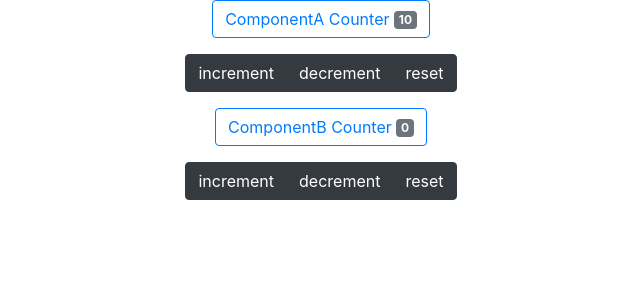
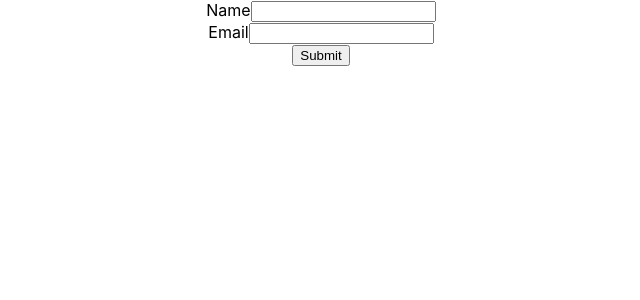
Before and after one commit to badruti94/firstapp, a React (Create React App) app: page / in a window 1280 px wide. Shown: the top 300 px of the page, without its empty margins (319-959 px from the left). Built offline with nearby package versions, Linux system fonts and the light colour scheme.

Commit message:
10 react hooks : 66. custom Hook.- using in form

```diff
--- a/src/App.js
+++ b/src/App.js
@@ -1,12 +1,10 @@
 import './App.css';
-import ComponentA from './components/ComponentA'
-import ComponentB from './components/ComponentB'
+import Form from './components/Form';
 
 function App() {
   return (
     <div className="App">
-      <ComponentA />
-      <ComponentB />
+      <Form />
     </div>
   );
 }
--- a/src/components/ComponentA.js
+++ /dev/null
@@ -1,31 +0,0 @@
-import 'bootstrap/dist/css/bootstrap.min.css'
-import { Button, ButtonGroup, Badge } from 'reactstrap';
-import useCounter from "../customhook/useCounter";
-
-const ComponentA = () => {
-    const [count, increment, decrement, reset] = useCounter(10)
-    return (
-        <div>
-            <ButtonGroup>
-                <Button color="primary" outline >
-                    ComponentA Counter <Badge color="secondary" > {count} </Badge>
-                </Button>
-            </ButtonGroup>
-            <p></p>
-            <ButtonGroup>
-                <Button color="dark" onClick={increment}  >
-                    increment
-                </Button>
-                <Button color="dark" onClick={decrement}  >
-                    decrement
-                </Button>
-                <Button color="dark" onClick={reset}  >
-                    reset
-                </Button>
-            </ButtonGroup>
-            <p></p>
-        </div>
-    )
-}
-
-export default ComponentA
--- a/src/components/ComponentB.js
+++ /dev/null
@@ -1,31 +0,0 @@
-import 'bootstrap/dist/css/bootstrap.min.css'
-import { Button, ButtonGroup, Badge } from 'reactstrap';
-import useCounter from "../customhook/useCounter";
-
-const ComponentB = () => {
-    const [count, increment, decrement, reset] = useCounter(0,3)
-    return (
-        <div>
-            <ButtonGroup>
-                <Button color="primary" outline >
-                    ComponentB Counter <Badge color="secondary" > {count} </Badge>
-                </Button>
-            </ButtonGroup>
-            <p></p>
-            <ButtonGroup>
-                <Button color="dark" onClick={increment}  >
-                    increment
-                </Button>
-                <Button color="dark" onClick={decrement}  >
-                    decrement
-                </Button>
-                <Button color="dark" onClick={reset}  >
-                    reset
-                </Button>
-            </ButtonGroup>
-            <p></p>
-        </div>
-    )
-}
-
-export default ComponentB
--- /dev/null
+++ b/src/components/Form.js
@@ -0,0 +1,34 @@
+import { useState } from 'react'
+import useInput from '../customhook/useInput'
+
+const Form = () => {
+    const [name, bindName, clearName] = useInput('')
+    const [email, bindEmail, clearEmail] = useInput('')
+    const submitHandler = e => {
+        e.preventDefault();
+        alert(`The name is ${name} and email is ${email} `)
+        clearName()
+        clearEmail()
+    }
+    return (
+        <div>
+            <form onSubmit={submitHandler}>
+                <div>
+                    <label>Name</label>
+                    <input
+                        {...bindName}
+                        type="text" />
+                </div>
+                <div>
+                    <label>Email</label>
+                    <input
+                        {...bindEmail}
+                        type="text" />
+                </div>
+                <button>Submit</button>
+            </form>
+        </div>
+    )
+}
+
+export default Form
--- a/src/customhook/useCounter.js
+++ /dev/null
@@ -1,18 +0,0 @@
-import { useState } from "react";
-
-const useCounter = (initialCount = 0, value = 1) => {
-    const [count, setCount] = useState(initialCount)
-    const increment = () => {
-        setCount((prevCount) => prevCount + value);
-    };
-    const decrement = () => {
-        setCount((prevCount) => prevCount - value);
-    };
-    const reset = () => {
-        setCount(initialCount)
-    }
-
-    return [count, increment, decrement, reset]
-}
-
-export default useCounter
--- /dev/null
+++ b/src/customhook/useInput.js
@@ -0,0 +1,17 @@
+import {useState} from 'react'
+
+const useInput = (initalValue) => {
+    const [value, setValue] = useState(initalValue)
+    const clearText = () => {
+        setValue(initalValue)
+    }
+    const bindForm = {
+        value,
+        onChange: e => {
+            setValue(e.target.value)
+        }
+    }
+    return [value, bindForm, clearText]
+}
+
+export default useInput
```
